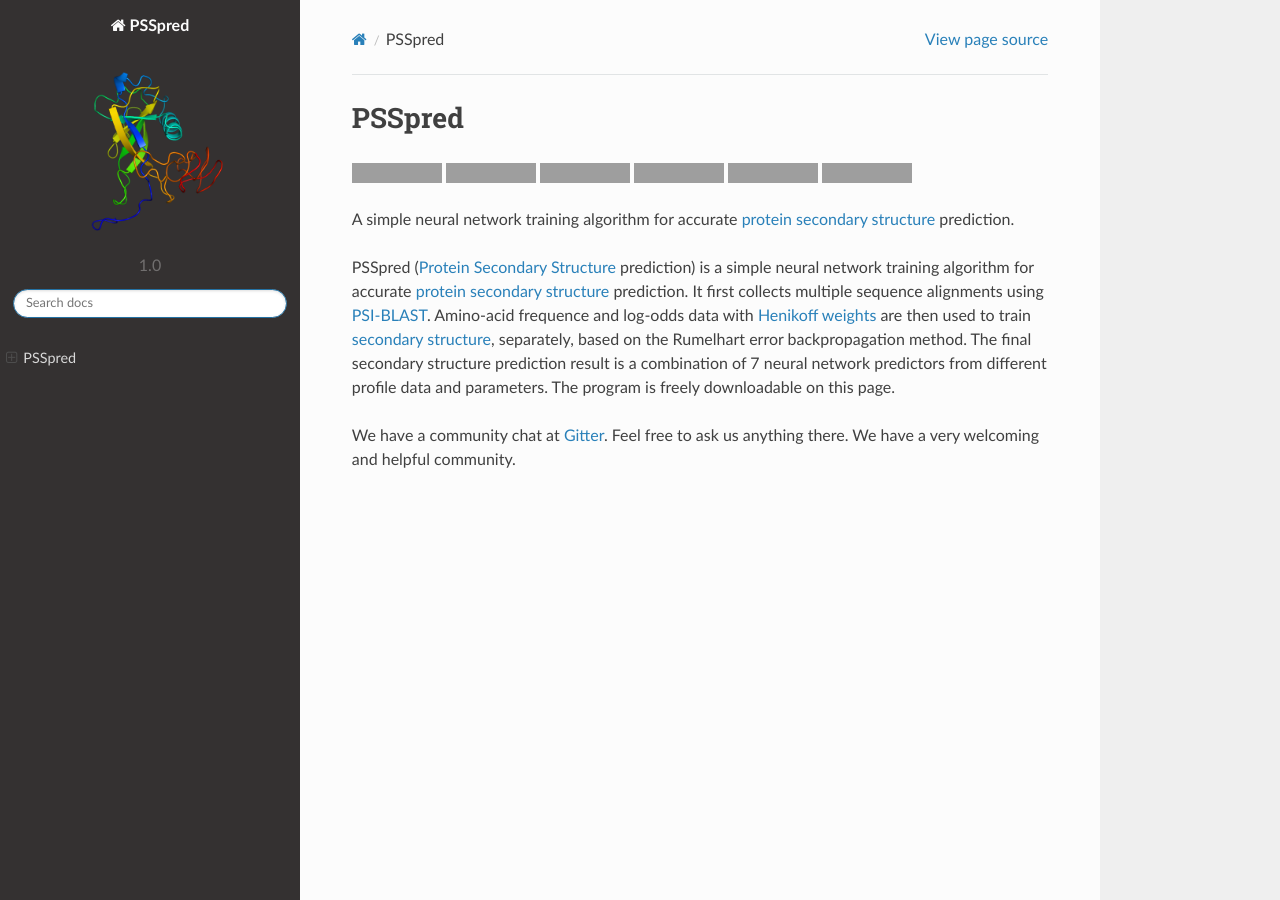
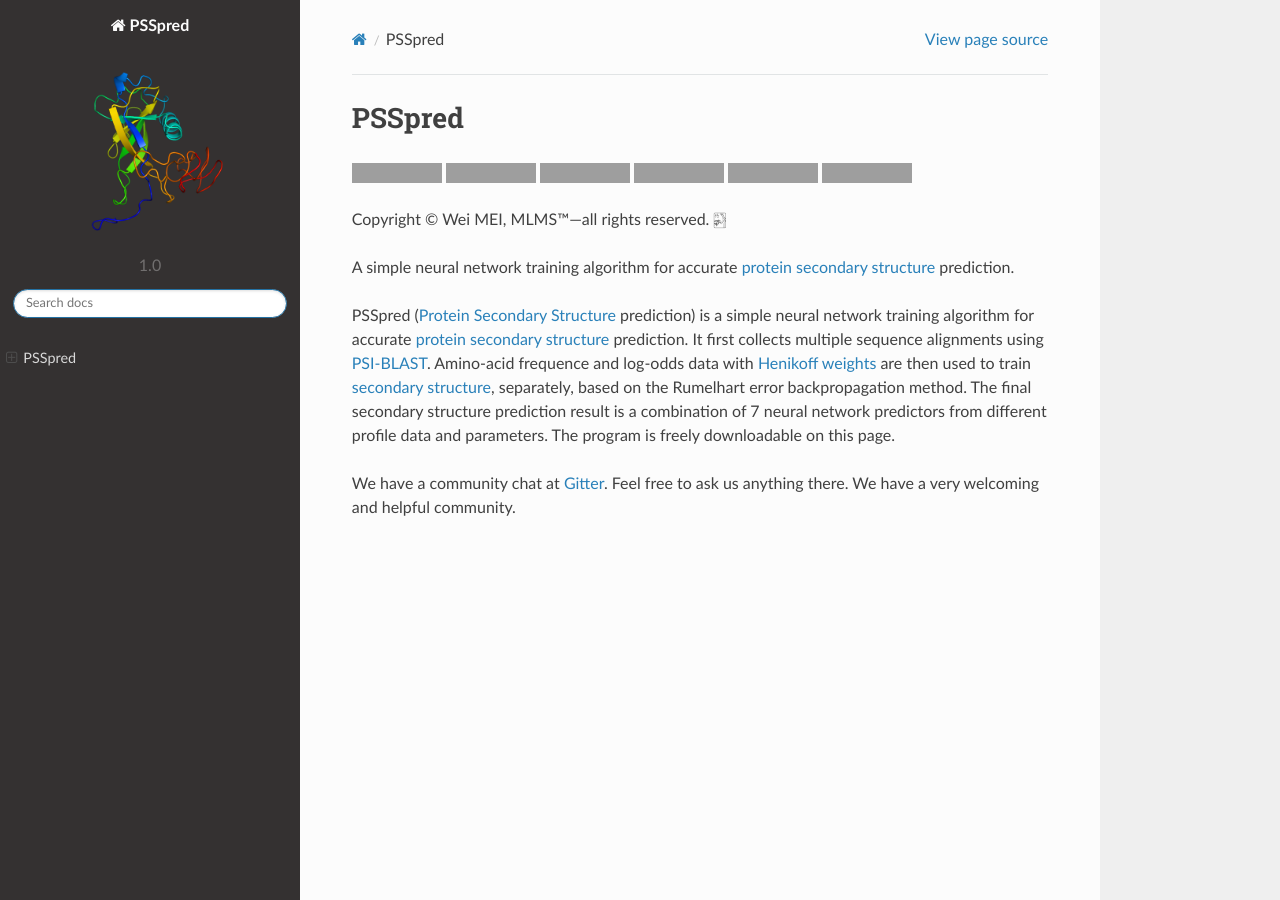
Before and after one commit to nickcafferry/PSSpred, a Sphinx documentation site: the page built from docs/README.rst, in a window 1280 px wide and 900 px high, cut to the strip 0-900 px from the top of the window. Built offline with Sphinx 7.4.7 and the Read the Docs theme 2.0.0, drawn with Linux system fonts in a browser that asks for light colours; grey boxes are pictures that could not be loaded.

Commit message:
Update README.rst

```diff
--- a/docs/README.rst
+++ b/docs/README.rst
@@ -26,6 +26,18 @@ PSSpred
 
 .. |Documentation Status| image:: https://readthedocs.org/projects/psspred/badge/?version=latest
    :target: https://psspred.readthedocs.io/en/latest/?badge=latest
+
+Copyright |copy| Wei MEI, |MLMS (TM)| |---|
+all rights reserved.
+|bamboo|
+
+.. |copy| unicode:: 0xA9 .. copyright sign
+.. |MLMS (TM)| unicode:: MLMS U+2122
+   .. with trademark sign
+.. |---| unicode:: U+02014 .. em dash
+   :trim:
+
+.. |bamboo| unicode:: 0x1F024 .. bamboo
 
 A simple neural network training algorithm for accurate `protein secondary structure <https://proteinstructures.com/Structure/Structure/secondary-sructure.html>`_ prediction.
 
```
